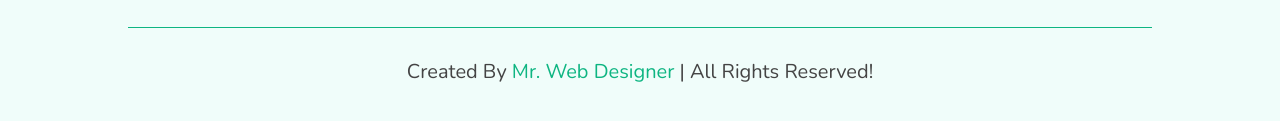
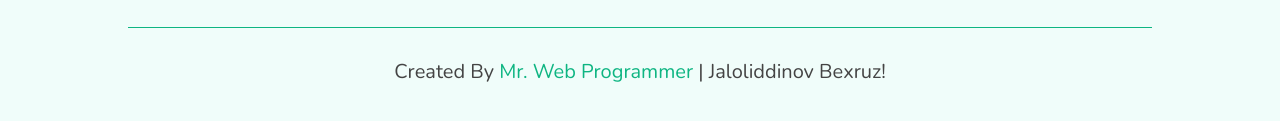
Before and after one commit to jaloliddinovbekha/education, a plain HTML site: page index.html in a window 1280 px wide. Shown: the part 2480-2601 px from the top of the page. Drawn offline with nearby package versions, Linux system fonts and the light colour scheme.

Commit message:
Update index.html

```diff
--- a/index.html
+++ b/index.html
@@ -294,7 +294,7 @@
                 </form>
             </div>
         </div>
-        <div class="credit"> created by <span>mr. web designer</span> | all rights reserved! </div>
+        <div class="credit"> created by <span>mr. web programmer</span> | Jaloliddinov Bexruz! </div>
     </section>
     <!-- swiper js link  -->
     <script src="https://unpkg.com/swiper@7/swiper-bundle.min.js"></script>
```
